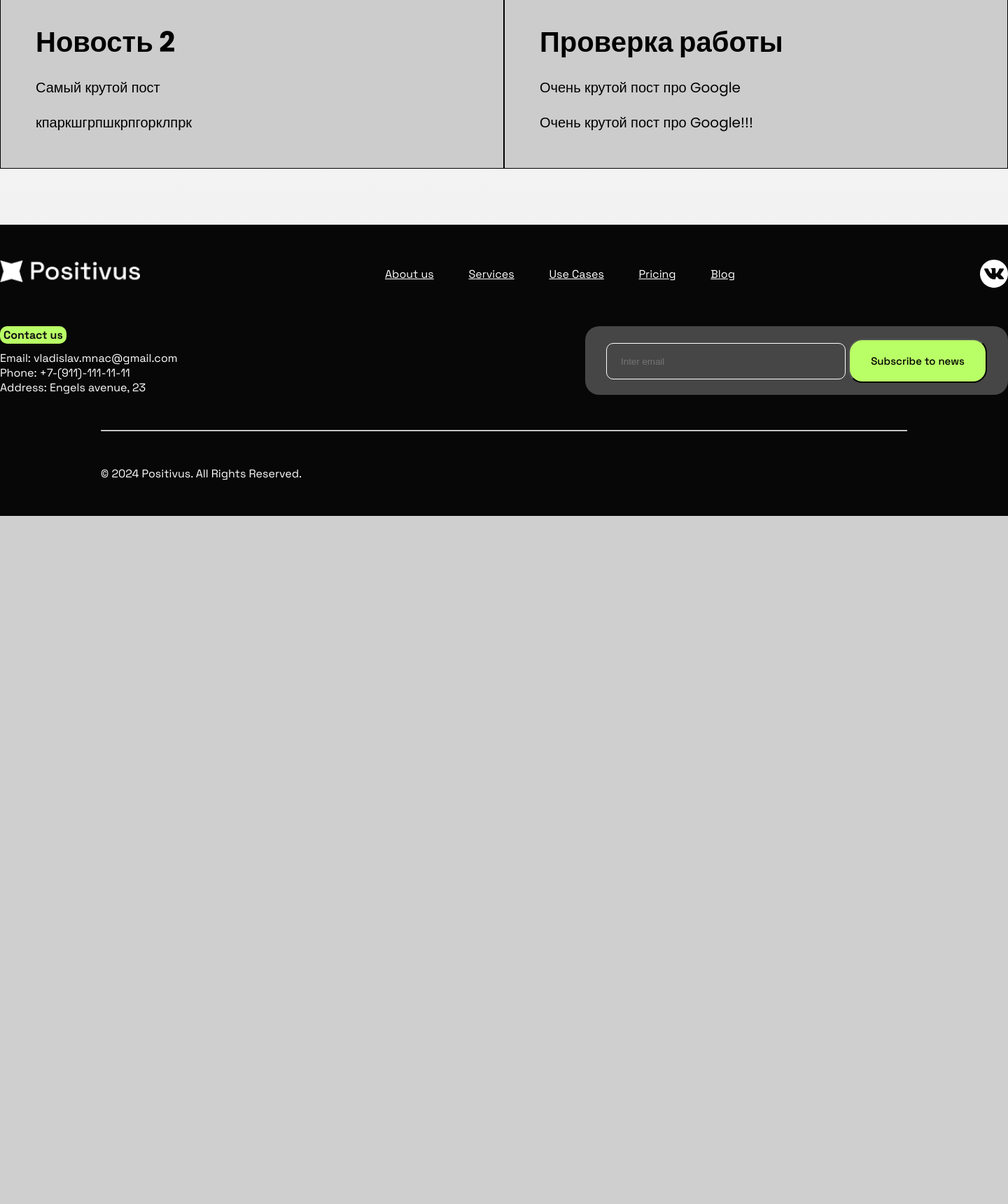
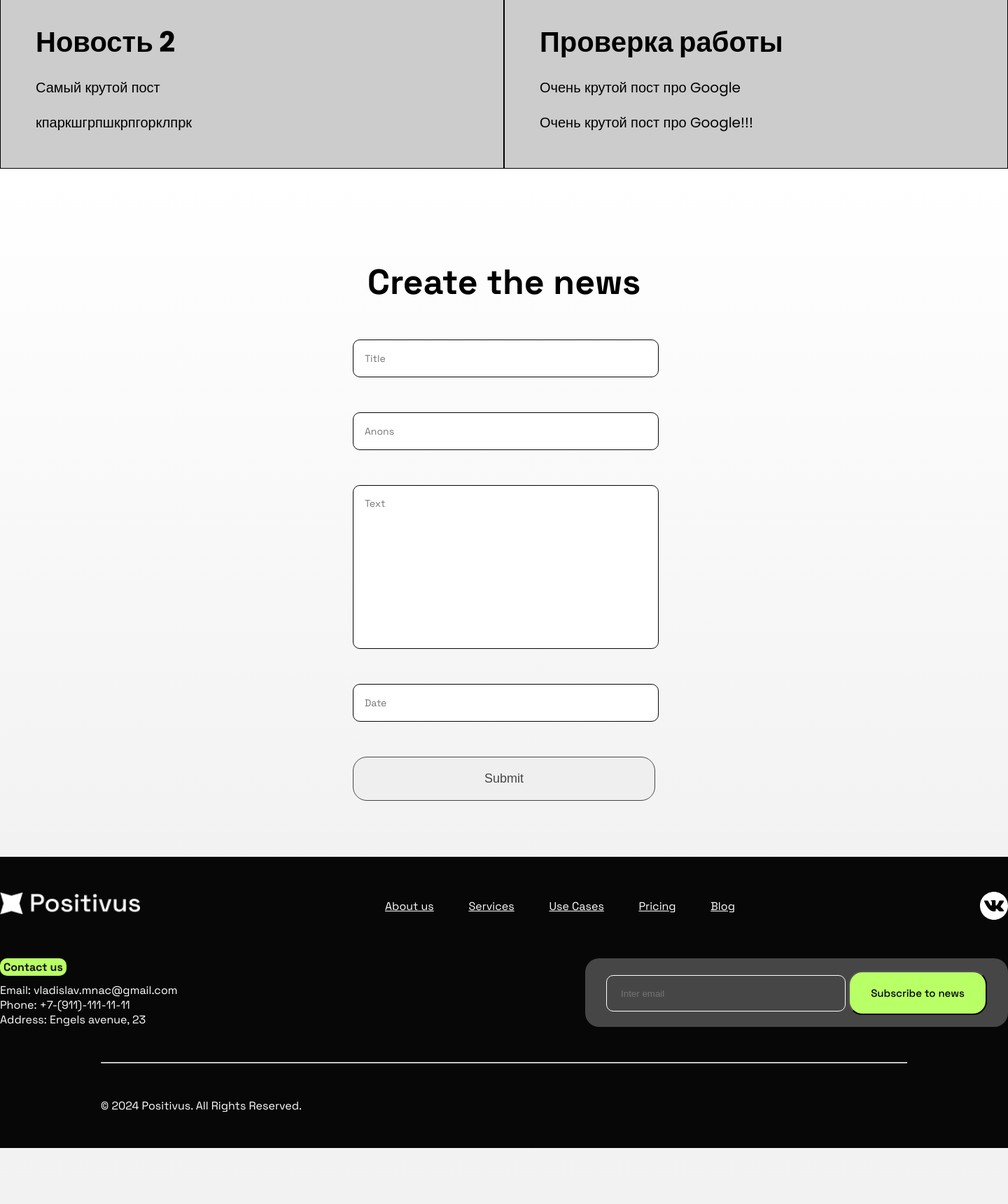
Before and after one commit to Lavislad/Freelance, a Django app: page /news/ in a window 1440 px wide. Shown: the part 637-2357 px from the top of the page at 70% size. Before the commit the page ends 1374 px from the top, so only its background shows below. Run offline with Django 5.2, Linux system fonts and the light colour scheme; data comes from the database, SQL or seed files in the repository; both versions use the stored data as it was after the commit; some libraries are stand-ins or nearby versions.

Commit message:
News Form

```diff
--- a/Freelance/main/static/main/css/main.css
+++ b/Freelance/main/static/main/css/main.css
@@ -57,6 +57,14 @@ img {
     font-weight: 700;
     margin: 0 auto;
     margin-top: 70px;
+    color: #000;
+}
+
+.h2 {
+    text-align: center;
+    font-size: 50px;
+    font-weight: 700;
+    margin: 50px auto;
     color: #000;
 }
 
@@ -143,7 +151,8 @@ header nav ul li a {
 
 .nav-btn,
 .hero--login .elem .btn,
-.hero--register .elem .btn {
+.hero--register .elem .btn,
+.news-form .btn {
     border: 1px solid #464646;
     border-radius: 20px;
     padding: 20px 40px;
@@ -166,7 +175,8 @@ header nav ul li a {
 }
 
 header nav ul li.btn a:hover,
-.hero--login .elem .btn:hover {
+.hero--login .elem .btn:hover,
+.news-form .btn:hover {
     background: #464646;
     color: #fff;
 }
@@ -412,7 +422,9 @@ header label {
 .hero--login textarea,
 .hero--login input,
 .hero--register textarea,
-.hero--register input {
+.hero--register input,
+.news-form input,
+.news-form textarea {
     display: block;
     margin-bottom: 50px;
     margin-top: 10px;
@@ -428,8 +440,13 @@ header label {
     font-size: 14px;
 }
 
+.news-form textarea {
+    height: 200px;
+}
+
 .hero--login .elem .btn,
-.hero--register .elem .btn{
+.hero--register .elem .btn,
+form .btn {
     width: 100%;
     font-size: 18px;
 }
@@ -507,6 +524,11 @@ header label {
     font-size: 20px;
     font-family: 'Poppins', sans-serif;
     max-width: 30vw;
+}
+
+.news-form {
+    width: 30vw;
+    margin: 0 auto;
 }
 
 /* Footer */
--- /dev/null
+++ b/Freelance/news/forms.py
@@ -0,0 +1,23 @@
+from .models import Articles
+from django.forms import ModelForm, TextInput, DateTimeInput, Textarea
+
+
+class ArticlesForm(ModelForm):
+    class Meta:
+        model = Articles
+        fields = ['title', 'anons', 'full_text', 'date']
+
+        widgets = {
+            'title': TextInput(attrs={
+                'placeholder': 'Title'
+            }),
+            'anons': TextInput(attrs={
+                'placeholder': 'Anons'
+            }),
+            'full_text': Textarea(attrs={
+                'placeholder': 'Text'
+            }),
+            'date': DateTimeInput(attrs={
+                'placeholder': 'Date'
+            })
+        }
--- a/Freelance/news/templates/news/news_index.html
+++ b/Freelance/news/templates/news/news_index.html
@@ -16,8 +16,20 @@
                 {% endfor %}
         {% else %}
             <p>У вас нет записей</p>
+            </div>
         {% endif %}
-        </div>
     </div>
 
+    <div class="wrapper">
+        <h2 class="h2">Create the news</h2>
+        <form method="post" class="news-form">
+            {% csrf_token %}
+            {{ form.title }}
+            {{ form.anons }}
+            {{ form.full_text }}
+            {{ form.date }}
+            <button class="btn" type="submit">Submit</button>
+            <span>{{ error }}</span>
+        </form>
+    </div>
 {% endblock %}
--- a/Freelance/news/views.py
+++ b/Freelance/news/views.py
@@ -1,10 +1,22 @@
-from django.shortcuts import render
+from django.shortcuts import render, redirect
 from .models import Articles
+from .forms import ArticlesForm
 
 def news_index(request):
+    error = ''
+    if request.method == 'POST':
+        form = ArticlesForm(request.POST)
+        if form.is_valid():
+            form.save()
+            return redirect('news_index')
+        else:
+            error = 'Form is invalid'
     news = Articles.objects.order_by('-date')
+    form = ArticlesForm()
     data = {
         'title': 'News Page',
-        'news': news
+        'news': news,
+        'form': form,
+        'error': error
     }
     return render(request, 'news/news_index.html', data)
```
Also changed, not shown: Freelance/db.sqlite3.
